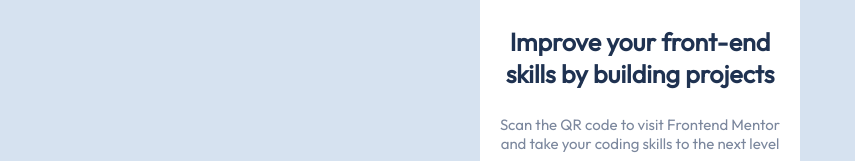
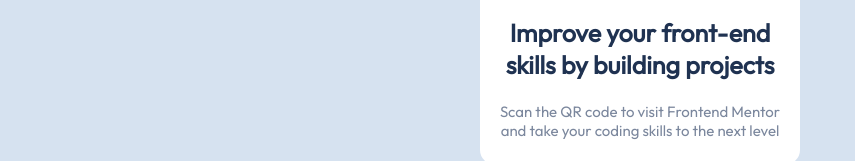
Before and after one commit to OutlandishNerd/QRCodeChallenge, a plain HTML site: page index.html in a window 1280 px wide. Shown: the part 551-712 px from the top of the page, without its empty margins (0-855 px from the left). Drawn offline with Linux system fonts and the light colour scheme.

Commit message:
Updated html, moved attribution out of the card

```diff
--- a/index.html
+++ b/index.html
@@ -14,13 +14,12 @@
 <div class="container">
     <div class="card">
     <img src="images/image-qr-code.png"/>
-    <p id="bold" >Improve your front-end skills by building projects</p>
+    <h2 id="bold" >Improve your front-end skills by building projects</h2>
     <p id="normal" >Scan the QR code to visit Frontend Mentor and take your coding skills to the next level</p>
-
+    </div>
     <div class="attribution">
         Challenge by <a href="https://www.frontendmentor.io?ref=challenge" target="_blank">Frontend Mentor</a>.
         Coded by <a href="#">Vishal Ojha</a>.
-    </div>
     </div>
 </div>
 
```
